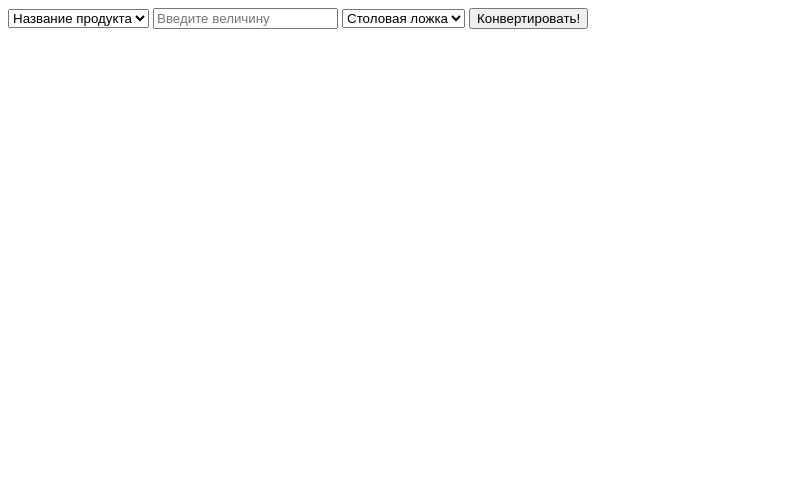
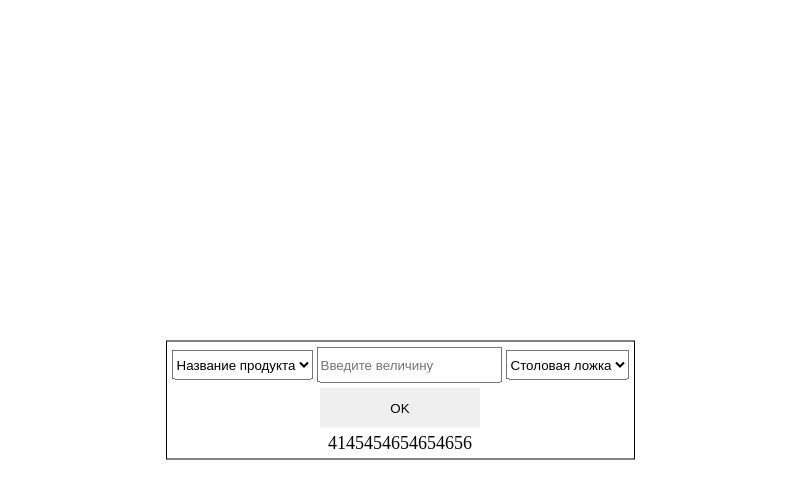
Before and after one commit to or4nge-orng/school-project, an Electron app: page source/index.html in a window 800 px wide. Drawn offline with nearby package versions, Linux system fonts and the light colour scheme.

Commit message:
fixed bugs

```diff
--- a/source/css/style.css
+++ b/source/css/style.css
@@ -1,16 +1,34 @@
-body, html {
+body {
     height: 100%;
+    display: flex;
+    justify-content: center;
+    align-content: center;
 }
-
-.bg {
-    /* The image used */
-    background-image: url("../img/bg.jpg");
-
-    /* Full height */
-    height: 100%;
-
-    /* Center and scale the image nicely */
-    background-position: center;
-    background-repeat: no-repeat;
-    background-size: cover;
+.main-content-box {
+    height: fit-content;
+    position: absolute;
+    top: 50%;
+    transform: translate(0, -50%);
+    border: 1px solid;
+    padding: 5px;
 }
+.main-content {
+    height: 30px;
+}
+.calc {
+    margin-top: 5px;
+    margin-left: auto;
+    margin-right: auto;
+    text-align: center;
+}
+p {
+    padding: 0;
+    margin: 0;
+    width: fit-content;
+    font-size: 18px;
+}
+button {
+    border: none;
+    height: 40px;
+    width: 160px;
+}
--- a/source/index.html
+++ b/source/index.html
@@ -6,24 +6,31 @@
         <!--<link rel="stylesheet" href="css/style.css">-->
         <script src="https://code.jquery.com/jquery-3.5.0.js"></script>
         <script type="text/javascript" src="/eel.js"></script>
+        <link rel="stylesheet" href="./css/style.css">
     </head>
     <body>
-        <select id="products">
-            <option value="salt">Камышь</option>
-            <option value="flour">Кабаран</option>
-            <option value="sugar">Кадог</option>
-            <option value="">Какао</option>
+        <div class="main-content-box">
+            <div class="options">
+            <select id="products" class="main-content">
+                <option value="salt">Соль</option>
+                <option value="flour">Мука</option>
+                <option value="sugar">Сахар</option>
+                <option value="sugar_dust">Сахарная пудра</option>
                 <option disabled hidden selected value="error">Название продукта</option>
             </select>
-        <input type="text" id="in-val" placeholder="Введите величину">
-        <select id="type-in">
+            <input type="text" id="in-val" class="main-content" placeholder="Введите величину">
+            <select id="type-in" class="main-content">
                 <option value="tbs">Столовая ложка</option>
                 <option value="tsp">Чайная ложка</option>
                 <option value="gls">Стакан (200 мл)</option>
             </select>
-        <button id="calc">Конвертировать!</button>
+            </div>
+            <div class="calc">
+            <button id="calc" class="calc-butt">OK</button>
 
-        <p id="result"></p>
+            <p id="result" class="calc">4145454654654656</p>
             <script src="./renderer.js"></script>
+        </div>
+        </div>
     </body>
 </html>
```
Lines whose indentation alone changed are shown as unchanged.
